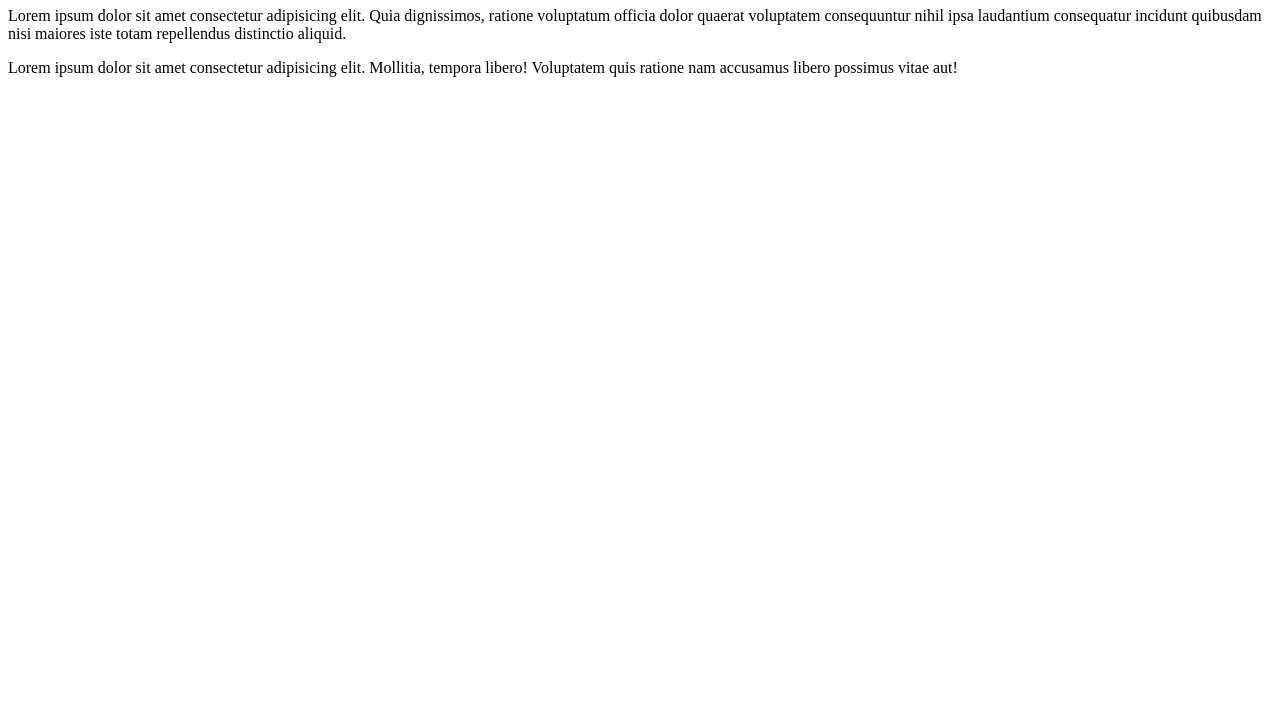
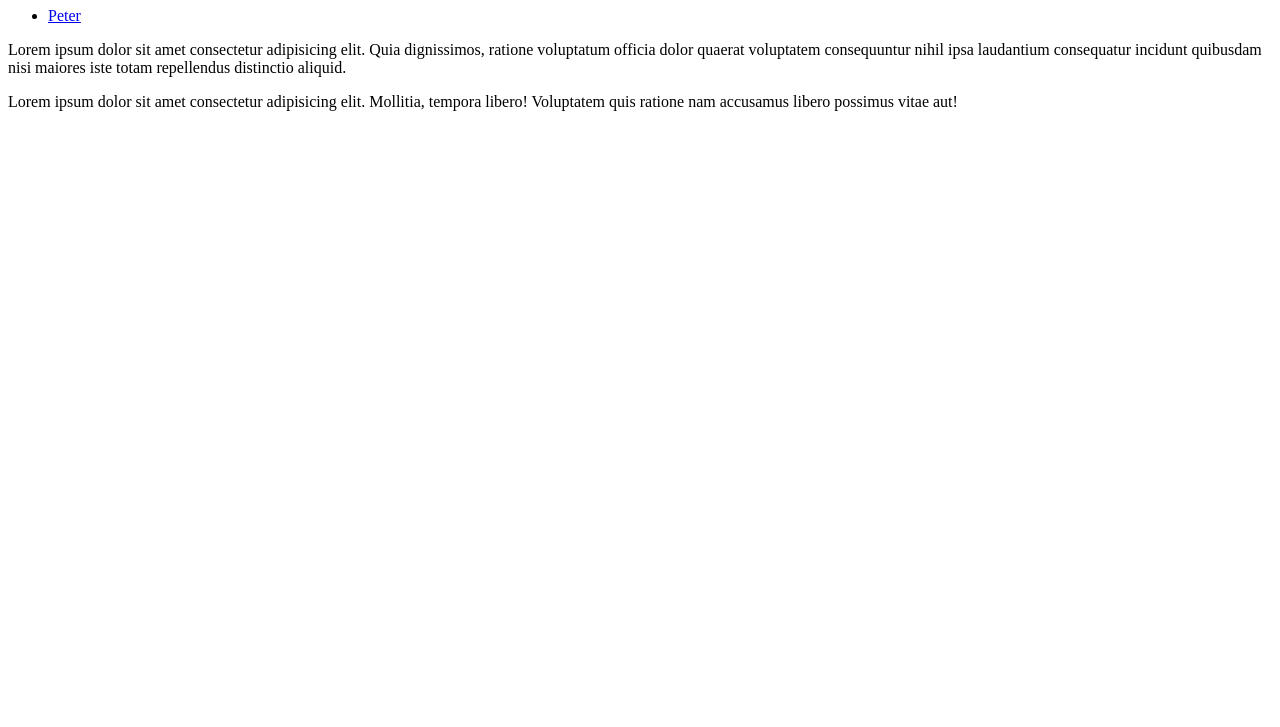
Before and after one commit to Anto7304/STARS, a plain HTML site: page index.html in a window 1280 px wide. Shown: the part 73-800 px from the top of the page. Drawn offline with Linux system fonts and the light colour scheme.

Commit message:
Added Peter

```diff
--- a/index.html
+++ b/index.html
@@ -9,6 +9,13 @@
 
 <body>
     <h1>THE STARS</h1>
+    <nav>
+        <ul>
+            <li>
+                <a href="./peter.html">Peter</a>
+            </li>
+        </ul>
+    </nav>
     <p>Lorem ipsum dolor sit amet consectetur adipisicing elit. Quia dignissimos, ratione voluptatum officia dolor quaerat voluptatem consequuntur nihil ipsa laudantium consequatur incidunt quibusdam nisi maiores iste totam repellendus distinctio aliquid.
 
     </p>
```
